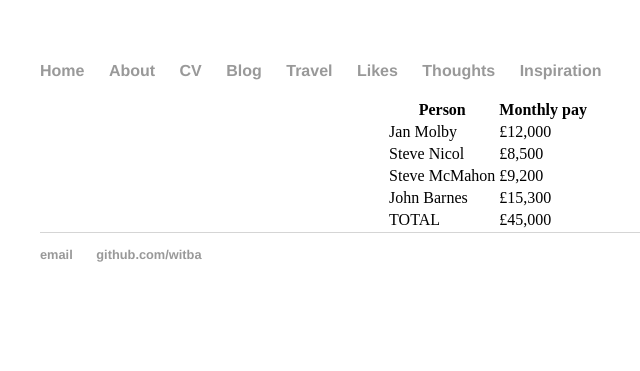
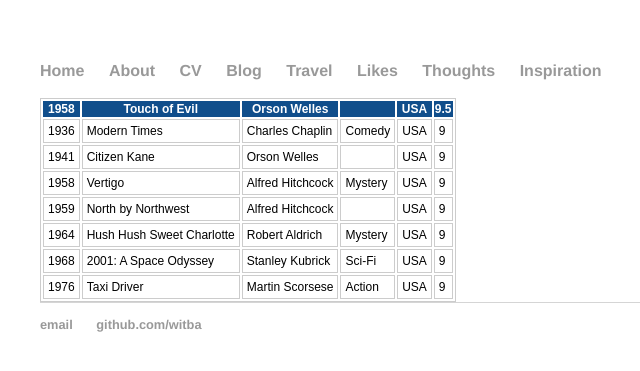
Before and after one commit to witba/witba.github.io, a Jekyll site: the page built from likes/index.html, in a window 1280 px wide. Shown: the top 371 px of the page, without its empty margins (152-792 px from the left). Built offline with Jekyll 4.4.1, drawn with Linux system fonts in a browser that asks for light colours.

Commit message:
Update index.html

```diff
--- a/likes/index.html
+++ b/likes/index.html
@@ -3,21 +3,30 @@ layout: default
 title: Movies i watched
 ---
 
-<script src="sorttable.js"></script>
-
-<center><div>
-<table class="sortable">
-<thead>
-  <tr><th>Person</th><th>Monthly pay</th></tr>
-</thead>
-<tbody>
-  <tr><td>Jan Molby</td><td>£12,000</td></tr>
-  <tr><td>Steve Nicol</td><td>£8,500</td></tr>
-  <tr><td>Steve McMahon</td><td>£9,200</td></tr>
-  <tr><td>John Barnes</td><td>£15,300</td></tr>
-</tbody>
-<tfoot>
-  <tr><td>TOTAL</td><td>£45,000</td></tr>
-</tfoot>
-</table>
-</div></center>
+<style type="text/css">
+	table.tableizer-table {
+		font-size: 12px;
+		border: 1px solid #CCC;
+		font-family: Arial, Helvetica, sans-serif;
+	}
+	.tableizer-table td {
+		padding: 4px;
+		margin: 3px;
+		border: 1px solid #CCC;
+	}
+	.tableizer-table th {
+		background-color: #104E8B;
+		color: #FFF;
+		font-weight: bold;
+	}
+</style>
+<table class="tableizer-table">
+<thead><tr class="tableizer-firstrow"><th>1958</th><th>Touch of Evil </th><th>Orson Welles </th><th>&nbsp;</th><th>USA</th><th>9.5</th></tr></thead><tbody>
+ <tr><td>1936</td><td>Modern Times </td><td>Charles Chaplin </td><td>Comedy</td><td>USA</td><td>9</td></tr>
+ <tr><td>1941</td><td>Citizen Kane </td><td>Orson Welles </td><td>&nbsp;</td><td>USA</td><td>9</td></tr>
+ <tr><td>1958</td><td>Vertigo </td><td>Alfred Hitchcock </td><td>Mystery</td><td>USA</td><td>9</td></tr>
+ <tr><td>1959</td><td>North by Northwest </td><td>Alfred Hitchcock </td><td>&nbsp;</td><td>USA</td><td>9</td></tr>
+ <tr><td>1964</td><td>Hush Hush Sweet Charlotte</td><td>Robert Aldrich</td><td>Mystery</td><td>USA</td><td>9</td></tr>
+ <tr><td>1968</td><td>2001: A Space Odyssey </td><td>Stanley Kubrick </td><td>Sci-Fi</td><td>USA</td><td>9</td></tr>
+ <tr><td>1976</td><td>Taxi Driver </td><td>Martin Scorsese </td><td>Action</td><td>USA</td><td>9</td></tr>
+</tbody></table>
```
